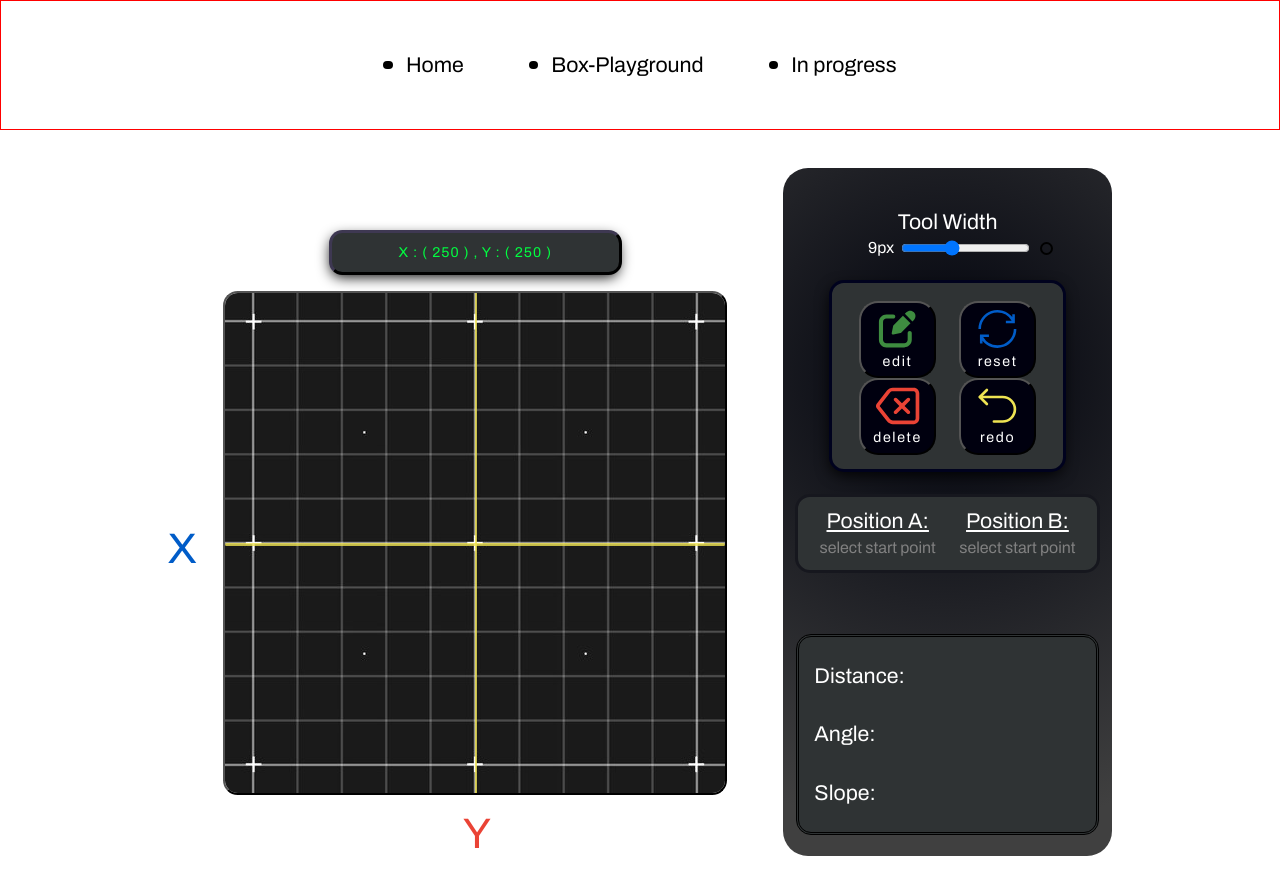
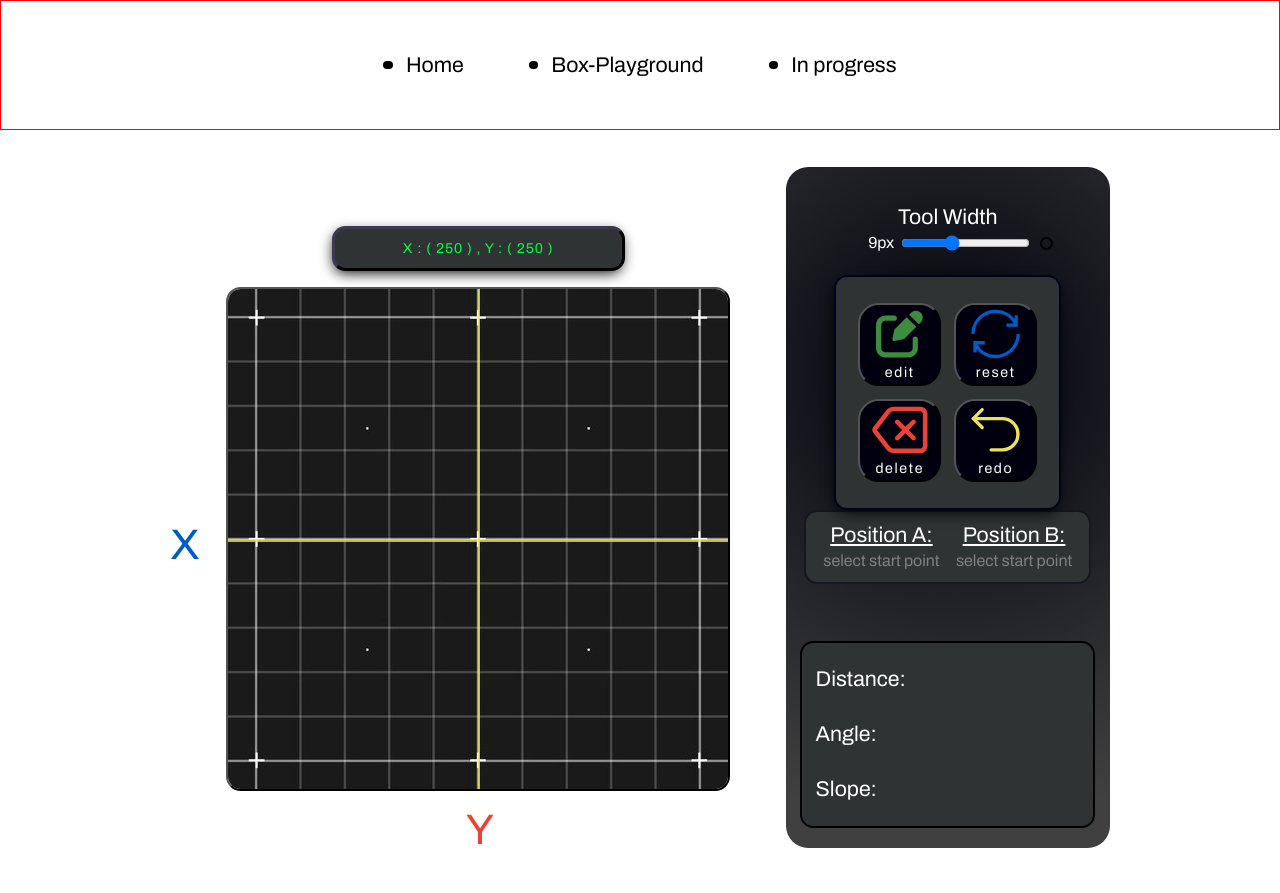
Before and after one commit to Tanner-Davison/greensock-animations, a React (Create React App) app: page /box-playground in a window 1280 px wide. Built offline with nearby package versions, Linux system fonts and the light colour scheme.

Commit message:
added some responsivness

```diff
--- a/src/components/BoxPlayground.js
+++ b/src/components/BoxPlayground.js
@@ -234,7 +234,7 @@ const BoxPlayground = () => {
             <ElExample $size={sliderValue} />
           </Slider>
         </SliderDiv>
-        <MiddleControlPanelDiv>
+
           <Controls $topValues={controlValues}>
             <Toggle onClick={() => setIsActive(!isActive)}>
               edit <EditTool widths={'100%'} heights={'100%'} />
@@ -255,6 +255,7 @@ const BoxPlayground = () => {
               redo <UndoTool widths={'100%'} heights={'100%'} />
             </Toggle>
           </Controls>
+          <MiddleControlPanelDiv>
           <PositionsSetWrapper>
             <NumberSet>
               <Span $underline={true}>Position A:</Span>
@@ -289,7 +290,7 @@ const BoxPlayground = () => {
               )}
             </NumberSet>
           </PositionsSetWrapper>
-
+          </MiddleControlPanelDiv>
           <TotalsDiv>
             <Calculation>
               <Span $color={`white`} $result={true}>
@@ -334,7 +335,7 @@ const BoxPlayground = () => {
               )}
             </Calculation>
           </TotalsDiv>
-        </MiddleControlPanelDiv>
+
       </ControlPanelDiv>
     </Wrapper>
   )
@@ -389,9 +390,8 @@ const Toggle = styled.button`
   color: white;
   margin: unset;
   border-radius: 25%;
-  height: 6vw;
-  width: 6vw;
-  padding: 0.3vw 0vw;
+  height: 6.5vw;
+  width: 6.5vw;
   transition: transform 0.2s ease-in-out;
   &:hover {
     transform: scale(0.95);
@@ -407,6 +407,10 @@ const Toggle = styled.button`
   }
 
   ${media.tablet} {
+    border-radius: 1.799vw;
+    top: 0px;
+    height: 10.633vw;
+    width: 10.312vw;
   }
 
   ${media.mobile} {
@@ -416,20 +420,18 @@ const Controls = styled.div`
   position: relative;
   display: flex;
   flex-direction: row;
-  align-items: center;
+  align-items: start;
   align-self: center;
-  justify-content: space-evenly;
-  text-align: center;
+  justify-content: center;
   flex-wrap: wrap;
+  width: 80%;
   -webkit-box-shadow: -1px 5px 15px -3px #000000;
   box-shadow: -1px 5px 15px -3px #000000;
   background-color: #2f3334;
-  border: 3px solid rgb(0, 2, 30);
-  border-radius: 15px;
-  padding: 1.4vw 0.3vw;
-  height: 150px;
-  gap: 0vw;
-  width: 80%;
+  border: 0.208vw solid rgb(0, 2, 30);
+  border-radius: 1.042vw;
+  padding: 2vw 0vw;
+  gap: 1vw;
   ${media.fullWidth} {
     padding: 29px 0px;
     max-height: 300px;
@@ -439,6 +441,18 @@ const Controls = styled.div`
   }
 
   ${media.tablet} {
+    position: absolute;
+    flex-direction: column;
+    align-items: center;
+    bottom:-70vw;
+    left:80%;
+    padding: 3.477vw 0vw;
+    max-height: 50.971vw;
+    min-height: 45vw;
+    gap: 0.719vw;
+    right: -6.595vw;
+    width: 15.99vw;
+    gap:2vw;
   }
 
   ${media.mobile} {
@@ -497,23 +511,60 @@ const Calculation = styled.div`
   flex-direction: row;
   max-width: 100%;
   min-width: 100%;
-  padding: 15px;
-  gap: 5px;
+  padding: 1.042vw;
+  gap: 0.347vw;
   ${text.bodyMBold};
   color: ${colors.primaryTeal};
+  ${media.fullWidth} {
+    padding: 15px;
+    gap: 5px;
+  }
+
+  ${media.tablet} {
+
+   flex-direction:column;
+   align-items: center;
+   justify-content: center;
+    gap: 1vw;
+  }
+
+  ${media.mobile} {
+  }
 `
+
 const TotalsDiv = styled.div`
   position: absolute;
-  bottom: 3%;
   display: flex;
   flex-direction: column;
+  align-self: center;
   background-color: #2f3334;
-  border: 3px double ;
+  bottom: 3%;
   max-width: 90%;
   min-width: 90%;
-  align-self: center;
-  border-radius: 15px;
-  padding:10px 0px;
+  border: 0.208vw double;
+  border-radius: 1.042vw;
+  padding: 0.694vw 0vw;
+  ${media.fullWidth} {
+    border: 3px double;
+    border-radius: 15px;
+    padding: 10px 0px;
+  }
+
+  ${media.tablet} {
+    flex-direction: column-reverse;
+    max-width: 25%;
+    min-width: 25%;
+    right: 3%;
+    height: 75%;
+    bottom: 6%;
+    align-items: start;
+    text-align: start;
+    justify-content: space-around;
+    padding: 1.799vw;
+  }
+
+  ${media.mobile} {
+  }
 `
 const Span = styled.h4.attrs((props) => ({
   style: {
@@ -528,6 +579,17 @@ const Span = styled.h4.attrs((props) => ({
   align-self: center;
   justify-self: center;
   z-index: 100;
+  ${media.fullWidth} {
+
+  }
+
+  ${media.tablet} {
+    align-self: start;
+  }
+
+  ${media.mobile} {
+
+  }
 `
 const NumberSet = styled.p`
   ${text.bodyMBold}
@@ -535,6 +597,17 @@ const NumberSet = styled.p`
   color: red;
   span {
     text-indent: 50px;
+  }
+  ${media.fullWidth} {
+
+  }
+
+  ${media.tablet} {
+    ${text.h3}
+  }
+
+  ${media.mobile} {
+
   }
 `
 const SpannedText = styled.p`
@@ -551,6 +624,7 @@ const PositionReadDiv = styled.div`
   }
 
   ${media.tablet} {
+    padding-left: 2.398vw;
   }
 
   ${media.mobile} {
@@ -560,49 +634,113 @@ const PositionsSetWrapper = styled.div`
   display: flex;
   align-items: center;
   justify-content: space-around;
-  border-radius: 15px;
-  padding: 10px;
+  background-color: #2f3334;
+  width: 95%;
+  border-radius: 1.042vw;
+  padding: 0.694vw;
   align-self: center;
-  background-color: #2f3334;
-  border: 3px solid #16171E;
-  width: 100%;
+  border: 0.208vw solid #16171e;
+  ${media.fullWidth} {
+    border-radius: 15px;
+    padding: 10px;
+    align-self: center;
+    border: 3px solid #16171e;
+  }
+
+  ${media.tablet} {
+    justify-content: space-around;
+    flex-direction: column;
+    align-items: start;
+    width:100%;
+    height: 100%;
+    border-radius: 1.799vw;
+    padding: 1.199vw;
+    align-self: center;
+    border: 0.36vw solid #16171e;
+  }
+
+  ${media.mobile} {
+  }
 `
 const MiddleControlPanelDiv = styled.div`
   display: flex;
   flex-direction: column;
+  width: 100%;
   gap: 1.736vw;
-  width: 100%;
+  ${media.fullWidth} {
+    gap: 25px;
+  }
+
+  ${media.tablet} {
+    position: absolute;
+    left:4%;
+    bottom:6%;
+    height:20vw;
+    width: 40vw;
+    gap: 1vw;
+  }
+
+  ${media.mobile} {
+  }
 `
 const ControlPanelDiv = styled.div`
   position: relative;
   display: flex;
   flex-direction: column;
-  background: radial-gradient(circle at 50% 30%, rgb(0, 2, 12) 0%, rgb(64, 64, 64) 90.2%);
+  background: radial-gradient(
+    circle at 50% 30%,
+    rgb(0, 2, 12) 0%,
+    rgb(64, 64, 64) 90.2%
+  );
   align-items: center;
   justify-content: start;
-  width: 21.833vw;
-  border-radius: 25px;
-  padding: 25px;
-  padding-top: 40px;
-  height: 48.667vw;
+  width: 21.806vw;
+  border-radius: 1.736vw;
+  padding: 1.736vw;
+  padding-top: 2.778vw;
+  height: 48.681vw;
   ${media.fullWidth} {
+    width: 314px;
+    border-radius: 25px;
+    padding: 25px;
+    padding-top: 40px;
+    height: 701px;
   }
 
   ${media.tablet} {
+    flex-direction: row;
+    align-self:center;
+    width: 80.65vw;
+    border-radius: 2.998vw;
+    padding: 2.998vw;
+    padding-top: 4.796vw;
+    height: 30.053vw;
   }
 
   ${media.mobile} {
   }
 `
 const Reader = styled.div`
-  padding: 0.694vw;
   ${text.bodySBold}
-  color:#00FF41;
-  letter-spacing: 1px;
-  width: 90%;
   align-items: center;
   justify-content: center;
   text-align: center;
+  color: #00ff41;
+  width: 90%;
+  padding: 0.694vw;
+  letter-spacing: 0.069vw;
+  ${media.fullWidth} {
+    padding: 10px;
+    letter-spacing: 1px;
+  }
+
+  ${media.tablet} {
+    padding: 1.199vw;
+    letter-spacing: 0.12vw;
+  }
+
+  ${media.mobile} {
+  }
 `
 const ReaderContainer = styled.div`
   display: flex;
@@ -611,7 +749,7 @@ const ReaderContainer = styled.div`
   align-self: center;
   box-sizing: border-box;
   background-color: #2f3334;
-  width: 22.889vw;
+  width: 22.917vw;
   border: 0.278vw outset #3e3852;
   -webkit-box-shadow: -0.069vw 0.347vw 1.042vw -0.208vw #000000;
   box-shadow: -0.069vw 0.347vw 1.042vw -0.208vw #000000;
@@ -627,6 +765,12 @@ const ReaderContainer = styled.div`
   }
 
   ${media.tablet} {
+    width: 34.568vw;
+    border: 0.48vw outset #3e3852;
+    -webkit-box-shadow: -0.12vw 0.6vw 1.799vw -0.36vw #000000;
+    box-shadow: -0.12vw 0.6vw 1.799vw -0.36vw #000000;
+    margin-bottom: 2.398vw;
+    border-radius: 1.799vw;
   }
 
   ${media.mobile} {
@@ -655,7 +799,6 @@ const YAxis = styled.span.attrs((props) => ({
   background-color: ${colors.primaryYellow};
   z-index: 100;
   height: 100%;
-
   opacity: 80%;
   width: 0.139vw;
   ${media.fullWidth} {
@@ -663,6 +806,7 @@ const YAxis = styled.span.attrs((props) => ({
   }
 
   ${media.tablet} {
+    width: 0.24vw;
   }
 
   ${media.mobile} {
@@ -679,14 +823,14 @@ const XAxis = styled.span.attrs((props) => ({
   background-color: ${colors.primaryYellow};
   opacity: 80%;
   width: 100%;
-  height: 0.2vw;
-  border-radius: 50px;
+  height: 0.208vw;
   z-index: 100;
   ${media.fullWidth} {
     height: 2px;
   }
 
   ${media.tablet} {
+    height: 0.36vw;
   }
 
   ${media.mobile} {
@@ -697,12 +841,13 @@ const BoundryWrapper = styled.div`
   display: flex;
   flex-direction: column;
 
-  padding: 4.5vw;
+  padding: 4.514vw;
   ${media.fullWidth} {
-    padding: 72px;
+    padding: 65px;
   }
 
   ${media.tablet} {
+    padding: 4.794vw;
   }
 
   ${media.mobile} {
@@ -734,6 +879,8 @@ const Boundry = styled.div.attrs((props) => ({
   }
 
   ${media.tablet} {
+    width: 59.952vw;
+    height: 59.952vw;
   }
 
   ${media.mobile} {
@@ -745,13 +892,16 @@ const Wrapper = styled.div`
   flex-direction: row;
   align-items: center;
   justify-content: center;
-  padding: 2.944vw 0vw;
+  padding: 2.917vw 0vw;
   z-index: 1;
   ${media.fullWidth} {
     padding: 0px 0px;
   }
 
   ${media.tablet} {
+    padding: 9.036vw 3vw;
+    flex-direction: column-reverse;
+    align-items: start;
   }
 
   ${media.mobile} {
```
